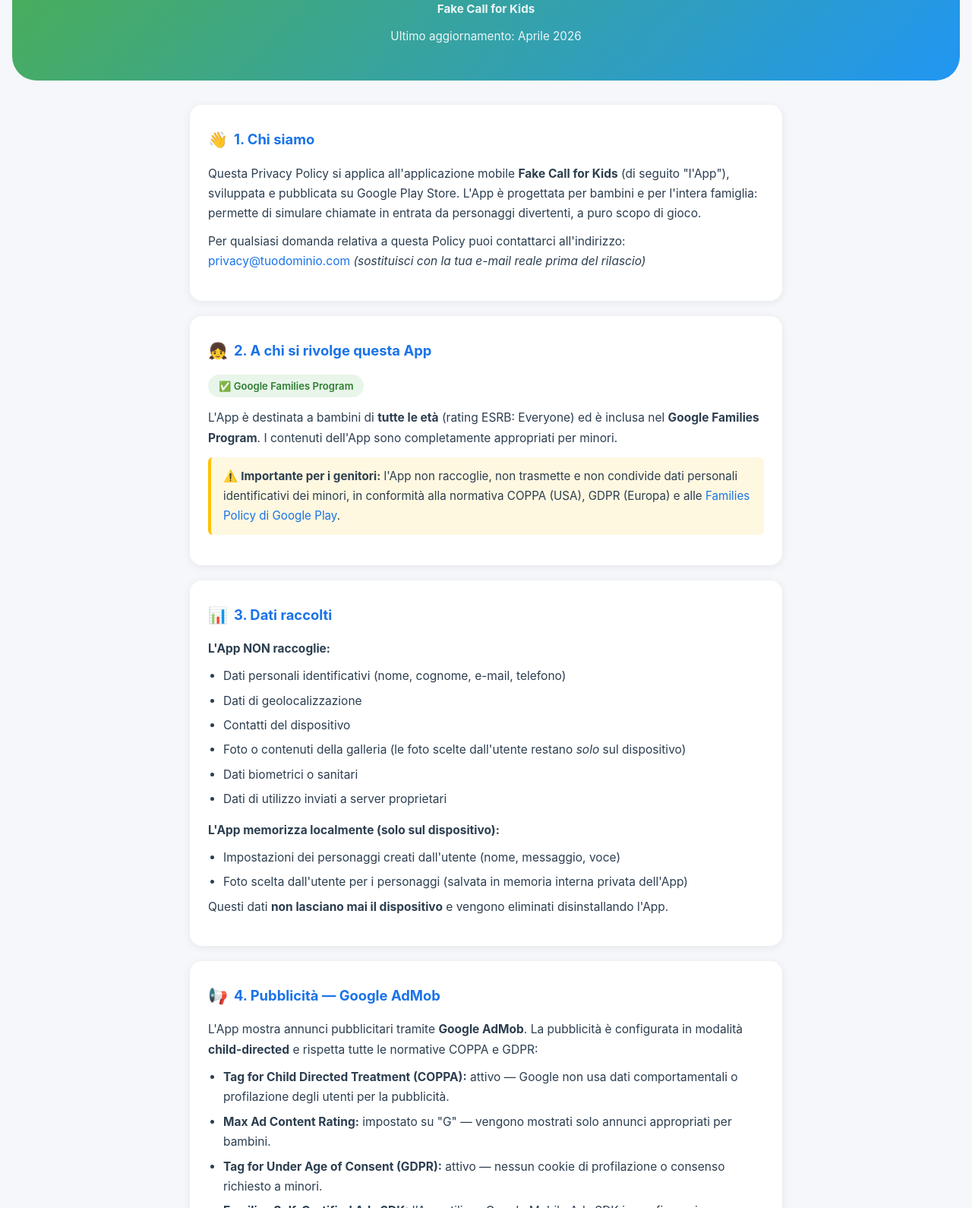
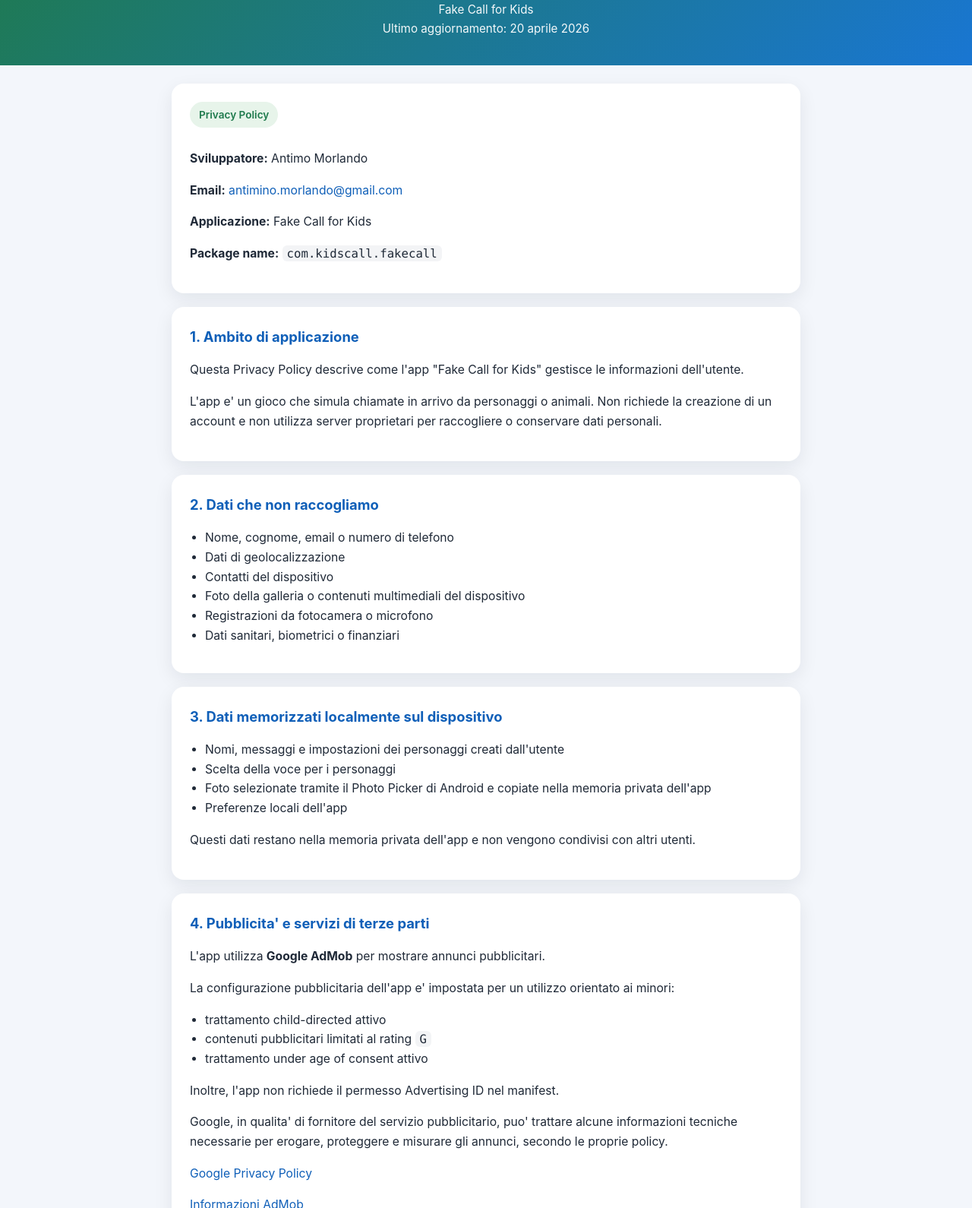
Before and after one commit to antimino/Fake-Call-for-Kids, a plain HTML site: page index.html in a window 1280 px wide. Shown: the part 109-1699 px from the top of the page at 76% size. Drawn offline with Linux system fonts and the light colour scheme.

Commit message:
Update index.html

```diff
--- a/index.html
+++ b/index.html
@@ -3,266 +3,195 @@
 <head>
   <meta charset="UTF-8">
   <meta name="viewport" content="width=device-width, initial-scale=1.0">
-  <title>Privacy Policy – Fake Call for Kids</title>
+  <title>Privacy Policy - Fake Call for Kids</title>
   <style>
-    * { box-sizing: border-box; margin: 0; padding: 0; }
+    * { box-sizing: border-box; }
     body {
+      margin: 0;
       font-family: -apple-system, BlinkMacSystemFont, "Segoe UI", Roboto, sans-serif;
-      background: #f5f7fa;
-      color: #2c3e50;
-      line-height: 1.7;
-      padding: 0 16px 60px;
+      line-height: 1.65;
+      color: #1f2937;
+      background: #f3f6fb;
     }
     header {
-      background: linear-gradient(135deg, #4CAF50, #2196F3);
+      background: linear-gradient(135deg, #1f7a4d, #1976d2);
       color: #fff;
+      padding: 48px 20px 36px;
       text-align: center;
-      padding: 48px 24px 36px;
-      border-radius: 0 0 32px 32px;
-      margin-bottom: 32px;
     }
-    header h1 { font-size: 1.9rem; font-weight: 700; margin-bottom: 8px; }
-    header p  { font-size: 0.95rem; opacity: 0.9; }
+    main {
+      max-width: 860px;
+      margin: 0 auto;
+      padding: 24px 16px 56px;
+    }
     .card {
       background: #fff;
       border-radius: 16px;
-      padding: 28px 24px;
-      margin-bottom: 20px;
-      box-shadow: 0 2px 12px rgba(0,0,0,.07);
-      max-width: 780px;
-      margin-left: auto;
-      margin-right: auto;
+      box-shadow: 0 8px 24px rgba(15, 23, 42, 0.08);
+      padding: 24px;
+      margin-bottom: 18px;
     }
-    .card h2 {
+    h1 {
+      margin: 0 0 8px;
+      font-size: 2rem;
+    }
+    h2 {
+      margin-top: 0;
       font-size: 1.15rem;
-      font-weight: 700;
-      color: #1a73e8;
-      margin-bottom: 14px;
-      display: flex;
-      align-items: center;
-      gap: 8px;
+      color: #0f5fb8;
     }
-    .card h2 .icon { font-size: 1.3rem; }
-    p, li { font-size: 0.97rem; margin-bottom: 10px; }
-    ul { padding-left: 20px; }
-    li { margin-bottom: 6px; }
-    .badge {
-      display: inline-block;
-      background: #e8f5e9;
-      color: #2e7d32;
-      border-radius: 20px;
-      padding: 4px 14px;
-      font-size: 0.82rem;
-      font-weight: 600;
-      margin-bottom: 14px;
+    p, li {
+      font-size: 0.98rem;
     }
-    .highlight {
-      background: #fff8e1;
-      border-left: 4px solid #FFC107;
-      border-radius: 6px;
-      padding: 12px 16px;
+    ul {
+      padding-left: 20px;
       margin: 12px 0;
+    }
+    .meta {
+      opacity: 0.95;
       font-size: 0.95rem;
     }
-    a { color: #1a73e8; text-decoration: none; }
-    a:hover { text-decoration: underline; }
+    .pill {
+      display: inline-block;
+      background: #e7f4ea;
+      color: #1f7a4d;
+      border-radius: 999px;
+      padding: 6px 12px;
+      font-size: 0.85rem;
+      font-weight: 600;
+      margin-bottom: 12px;
+    }
+    a {
+      color: #0f5fb8;
+      text-decoration: none;
+    }
+    a:hover {
+      text-decoration: underline;
+    }
     footer {
+      max-width: 860px;
+      margin: 0 auto;
+      padding: 0 16px 40px;
+      color: #6b7280;
+      font-size: 0.85rem;
       text-align: center;
-      font-size: 0.82rem;
-      color: #90a4ae;
-      margin-top: 40px;
-      max-width: 780px;
-      margin-left: auto;
-      margin-right: auto;
+    }
+    code {
+      font-family: ui-monospace, SFMono-Regular, Menlo, monospace;
+      background: #f3f4f6;
+      padding: 1px 6px;
+      border-radius: 6px;
     }
   </style>
 </head>
 <body>
-
   <header>
-  <h1>🔒 Privacy Policy</h1>
-  <p><strong>Fake Call for Kids</strong></p>
-  <p>Ultimo aggiornamento: Aprile 2026</p>
+    <h1>Privacy Policy</h1>
+    <div class="meta">Fake Call for Kids</div>
+    <div class="meta">Ultimo aggiornamento: 20 aprile 2026</div>
   </header>
 
-<!-- ─── 1. CHI SIAMO ──────────────────────────────────────────────── -->
-<div class="card">
-  <h2><span class="icon">👋</span> 1. Chi siamo</h2>
-  <p>
-    Questa Privacy Policy si applica all'applicazione mobile <strong>Fake Call for Kids</strong>
-    (di seguito "l'App"), sviluppata e pubblicata su Google Play Store.
-    L'App è progettata per bambini e per l'intera famiglia: permette di simulare
-    chiamate in entrata da personaggi divertenti, a puro scopo di gioco.
-  </p>
-  <p>
-    Per qualsiasi domanda relativa a questa Policy puoi contattarci all'indirizzo:
-    <a href="mailto:privacy@tuodominio.com">privacy@tuodominio.com</a>
-    <em>(sostituisci con la tua e-mail reale prima del rilascio)</em>
-  </p>
-</div>
+  <main>
+    <section class="card">
+      <div class="pill">Privacy Policy</div>
+      <p><strong>Sviluppatore:</strong> Antimo Morlando</p>
+      <p><strong>Email:</strong> <a href="mailto:antimino.morlando@gmail.com">antimino.morlando@gmail.com</a></p>
+      <p><strong>Applicazione:</strong> Fake Call for Kids</p>
+      <p><strong>Package name:</strong> <code>com.kidscall.fakecall</code></p>
+    </section>
 
-<!-- ─── 2. A CHI SI RIVOLGE ──────────────────────────────────────── -->
-<div class="card">
-  <h2><span class="icon">👧</span> 2. A chi si rivolge questa App</h2>
-  <div class="badge">✅ Google Families Program</div>
-  <p>
-    L'App è destinata a bambini di <strong>tutte le età</strong> (rating ESRB: Everyone)
-    ed è inclusa nel <strong>Google Families Program</strong>.
-    I contenuti dell'App sono completamente appropriati per minori.
-  </p>
-  <div class="highlight">
-    ⚠️ <strong>Importante per i genitori:</strong> l'App non raccoglie, non trasmette
-    e non condivide dati personali identificativi dei minori, in conformità alla
-    normativa COPPA (USA), GDPR (Europa) e alle
-    <a href="https://play.google.com/about/families/families-ads-monetization/" target="_blank">
-      Families Policy di Google Play</a>.
-  </div>
-</div>
+    <section class="card">
+      <h2>1. Ambito di applicazione</h2>
+      <p>Questa Privacy Policy descrive come l'app "Fake Call for Kids" gestisce le informazioni dell'utente.</p>
+      <p>L'app e' un gioco che simula chiamate in arrivo da personaggi o animali. Non richiede la creazione di un account e non utilizza server proprietari per raccogliere o conservare dati personali.</p>
+    </section>
 
-<!-- ─── 3. DATI RACCOLTI ──────────────────────────────────────────── -->
-<div class="card">
-  <h2><span class="icon">📊</span> 3. Dati raccolti</h2>
-
-  <p><strong>L'App NON raccoglie:</strong></p>
+    <section class="card">
+      <h2>2. Dati che non raccogliamo</h2>
       <ul>
-    <li>Dati personali identificativi (nome, cognome, e-mail, telefono)</li>
+        <li>Nome, cognome, email o numero di telefono</li>
         <li>Dati di geolocalizzazione</li>
         <li>Contatti del dispositivo</li>
-    <li>Foto o contenuti della galleria (le foto scelte dall'utente restano <em>solo</em> sul dispositivo)</li>
-    <li>Dati biometrici o sanitari</li>
-    <li>Dati di utilizzo inviati a server proprietari</li>
+        <li>Foto della galleria o contenuti multimediali del dispositivo</li>
+        <li>Registrazioni da fotocamera o microfono</li>
+        <li>Dati sanitari, biometrici o finanziari</li>
       </ul>
+    </section>
 
-  <p style="margin-top:14px"><strong>L'App memorizza localmente (solo sul dispositivo):</strong></p>
+    <section class="card">
+      <h2>3. Dati memorizzati localmente sul dispositivo</h2>
       <ul>
-    <li>Impostazioni dei personaggi creati dall'utente (nome, messaggio, voce)</li>
-    <li>Foto scelta dall'utente per i personaggi (salvata in memoria interna privata dell'App)</li>
+        <li>Nomi, messaggi e impostazioni dei personaggi creati dall'utente</li>
+        <li>Scelta della voce per i personaggi</li>
+        <li>Foto selezionate tramite il Photo Picker di Android e copiate nella memoria privata dell'app</li>
+        <li>Preferenze locali dell'app</li>
       </ul>
-  <p>Questi dati <strong>non lasciano mai il dispositivo</strong> e vengono eliminati disinstallando l'App.</p>
-</div>
+      <p>Questi dati restano nella memoria privata dell'app e non vengono condivisi con altri utenti.</p>
+    </section>
 
-<!-- ─── 4. PUBBLICITÀ (ADMOB) ─────────────────────────────────────── -->
-<div class="card">
-  <h2><span class="icon">📢</span> 4. Pubblicità — Google AdMob</h2>
-  <p>
-    L'App mostra annunci pubblicitari tramite <strong>Google AdMob</strong>.
-    La pubblicità è configurata in modalità <strong>child-directed</strong>
-    e rispetta tutte le normative COPPA e GDPR:
-  </p>
+    <section class="card">
+      <h2>4. Pubblicita' e servizi di terze parti</h2>
+      <p>L'app utilizza <strong>Google AdMob</strong> per mostrare annunci pubblicitari.</p>
+      <p>La configurazione pubblicitaria dell'app e' impostata per un utilizzo orientato ai minori:</p>
       <ul>
-    <li>
-      <strong>Tag for Child Directed Treatment (COPPA):</strong> attivo —
-      Google non usa dati comportamentali o profilazione degli utenti per la pubblicità.
-    </li>
-    <li>
-      <strong>Max Ad Content Rating:</strong> impostato su "G" —
-      vengono mostrati solo annunci appropriati per bambini.
-    </li>
-    <li>
-      <strong>Tag for Under Age of Consent (GDPR):</strong> attivo —
-      nessun cookie di profilazione o consenso richiesto a minori.
-    </li>
-    <li>
-      <strong>Families Self-Certified Ads SDK:</strong> l'App utilizza
-      Google Mobile Ads SDK in configurazione certificata per famiglie.
-    </li>
+        <li>trattamento child-directed attivo</li>
+        <li>contenuti pubblicitari limitati al rating <code>G</code></li>
+        <li>trattamento under age of consent attivo</li>
       </ul>
-  <p>
-    Per maggiori informazioni su come Google gestisce i dati nei contesti child-directed:
-    <a href="https://support.google.com/admob/answer/9997636" target="_blank">
-      Informativa AdMob — Famiglie
-    </a>
-  </p>
-</div>
+      <p>Inoltre, l'app non richiede il permesso Advertising ID nel manifest.</p>
+      <p>Google, in qualita' di fornitore del servizio pubblicitario, puo' trattare alcune informazioni tecniche necessarie per erogare, proteggere e misurare gli annunci, secondo le proprie policy.</p>
+      <p><a href="https://policies.google.com/privacy">Google Privacy Policy</a></p>
+      <p><a href="https://support.google.com/admob/">Informazioni AdMob</a></p>
+    </section>
 
-<!-- ─── 5. PERMESSI ──────────────────────────────────────────────── -->
-<div class="card">
-  <h2><span class="icon">🔐</span> 5. Permessi richiesti</h2>
+    <section class="card">
+      <h2>5. Permessi utilizzati</h2>
       <ul>
-    <li><strong>INTERNET / ACCESS_NETWORK_STATE:</strong> necessari per caricare gli annunci pubblicitari.</li>
-    <li><strong>VIBRATE:</strong> per simulare la vibrazione di una chiamata in arrivo.</li>
-    <li><strong>POST_NOTIFICATIONS:</strong> per mostrare la notifica della chiamata simulata.</li>
-    <li><strong>USE_FULL_SCREEN_INTENT:</strong> per mostrare la schermata di chiamata a tutto schermo.</li>
+        <li><code>INTERNET</code> e <code>ACCESS_NETWORK_STATE</code> per caricare gli annunci pubblicitari</li>
+        <li><code>VIBRATE</code> per simulare la vibrazione di una chiamata in arrivo</li>
+        <li><code>POST_NOTIFICATIONS</code> per mostrare notifiche di chiamata simulata</li>
+        <li><code>USE_FULL_SCREEN_INTENT</code> per mostrare la schermata della chiamata simulata a schermo intero</li>
       </ul>
-  <p>
-    L'App <strong>non richiede</strong> accesso alla fotocamera, ai contatti,
-    alla posizione GPS o ad altri permessi sensibili.
-    Per scegliere una foto per i personaggi si usa il <em>Photo Picker</em> nativo
-    di Android, che non richiede permessi aggiuntivi.
-  </p>
-</div>
+      <p>L'app non richiede permessi per fotocamera, microfono, contatti, posizione o archiviazione esterna.</p>
+      <p>Per scegliere una foto personalizzata viene utilizzato il Photo Picker di Android, che consente all'utente di selezionare un'immagine senza concedere un permesso generale alla galleria.</p>
+    </section>
 
-<!-- ─── 6. CONDIVISIONE CON TERZE PARTI ──────────────────────────── -->
-<div class="card">
-  <h2><span class="icon">🤝</span> 6. Condivisione con terze parti</h2>
-  <p>
-    Non vendiamo, noleggiamo né condividiamo dati personali con terze parti.
-    L'unico servizio di terze parti integrato è <strong>Google AdMob</strong>,
-    usato esclusivamente per la pubblicità child-safe descritta al punto 4.
-  </p>
-  <p>
-    Informativa sulla privacy di Google:
-    <a href="https://policies.google.com/privacy" target="_blank">policies.google.com/privacy</a>
-  </p>
-</div>
+    <section class="card">
+      <h2>6. Conservazione dei dati</h2>
+      <p>I dati locali vengono conservati sul dispositivo finche' l'utente non elimina i dati dell'app o non disinstalla l'app.</p>
+      <p>Poiche' <code>android:allowBackup</code> e' abilitato, alcune informazioni locali dell'app potrebbero essere incluse nei backup di sistema Android o Google se il dispositivo dell'utente ha i backup attivi. Tali backup sono gestiti dal sistema operativo e dal provider di backup dell'utente, non dai nostri server.</p>
+    </section>
 
-<!-- ─── 7. SICUREZZA ─────────────────────────────────────────────── -->
-<div class="card">
-  <h2><span class="icon">🛡️</span> 7. Sicurezza dei dati</h2>
-  <p>
-    Tutti i dati salvati (impostazioni personaggi, foto) risiedono esclusivamente
-    nella memoria privata dell'App sul dispositivo dell'utente e non sono accessibili
-    ad altre app. Non trasmettiamo dati a nessun server remoto di nostra proprietà.
-  </p>
-</div>
+    <section class="card">
+      <h2>7. Sicurezza</h2>
+      <p>Le informazioni salvate dall'app vengono memorizzate nella memoria privata dell'applicazione sul dispositivo. Non gestiamo database remoti o servizi backend proprietari per questa app.</p>
+    </section>
 
-<!-- ─── 8. DIRITTI GDPR ───────────────────────────────────────────── -->
-<div class="card">
-  <h2><span class="icon">⚖️</span> 8. Diritti degli utenti (GDPR)</h2>
-  <p>
-    Poiché l'App non raccoglie dati personali identificativi su server remoti,
-    non è necessaria alcuna richiesta formale per cancellarli.
-    I dati locali possono essere rimossi in qualsiasi momento:
-  </p>
+    <section class="card">
+      <h2>8. Minori</h2>
+      <p>L'app e' progettata come esperienza family-friendly e per essere compatibile con i requisiti Google Play per i contenuti rivolti ai bambini.</p>
+      <p>Non raccogliamo intenzionalmente dati personali identificativi dei minori. L'app non include chat, funzioni social, condivisione pubblica di contenuti o acquisti in-app.</p>
+    </section>
+
+    <section class="card">
+      <h2>9. Diritti dell'utente</h2>
+      <p>Poiche' non conserviamo dati personali sui nostri server, la cancellazione dei dati avviene direttamente sul dispositivo:</p>
       <ul>
-    <li>Disinstallando l'App dal dispositivo.</li>
-    <li>Tramite <em>Impostazioni Android → App → Fake Call for Kids → Cancella dati</em>.</li>
+        <li>disinstallando l'app</li>
+        <li>cancellando dati e cache dalle impostazioni Android</li>
       </ul>
-  <p>
-    Per qualsiasi richiesta relativa alla privacy, contattaci a:
-    <a href="mailto:privacy@tuodominio.com">privacy@tuodominio.com</a>
-  </p>
-</div>
+      <p>Per richieste relative alla privacy puoi contattarci all'indirizzo <a href="mailto:antimino.morlando@gmail.com">antimino.morlando@gmail.com</a>.</p>
+    </section>
 
-<!-- ─── 9. MODIFICHE ─────────────────────────────────────────────── -->
-<div class="card">
-  <h2><span class="icon">📝</span> 9. Modifiche a questa Policy</h2>
-  <p>
-    Potremmo aggiornare questa Privacy Policy in caso di modifiche all'App o
-    alla normativa applicabile. La data di "Ultimo aggiornamento" in cima a
-    questa pagina verrà aggiornata di conseguenza.
-    Ti invitiamo a consultare questa pagina periodicamente.
-  </p>
-</div>
-
-<!-- ─── 10. CONTATTI ─────────────────────────────────────────────── -->
-<div class="card">
-  <h2><span class="icon">✉️</span> 10. Contatti</h2>
-  <p>
-    Per domande, segnalazioni o richieste riguardanti questa Privacy Policy:
-  </p>
-  <ul>
-    <li>E-mail: <a href="mailto:antimino.morlando@gmail.com">antimino.morlando@gmail.com</a></li>
-  </ul>
-</div>
+    <section class="card">
+      <h2>10. Modifiche alla presente informativa</h2>
+      <p>Potremmo aggiornare questa Privacy Policy in caso di modifiche all'app o ai requisiti normativi. In tal caso aggiorneremo anche la data indicata in alto.</p>
+    </section>
+  </main>
 
   <footer>
-  <p>© 2026 Fake Call for Kids — Tutti i diritti riservati</p>
-  <p style="margin-top:6px">
-    Conforme a: COPPA (USA) · GDPR (UE) · Google Families Program Policy ·
-    Google Play Developer Policy
-  </p>
+    <p>Fake Call for Kids - Privacy Policy</p>
+    <p>Antimo Morlando - antimino.morlando@gmail.com</p>
   </footer>
-
 </body>
 </html>
```
Lines whose indentation alone changed are shown as unchanged.
